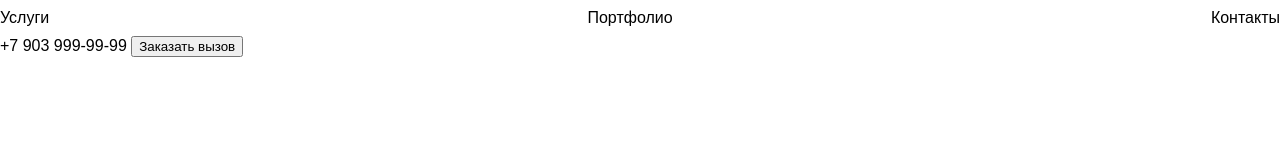
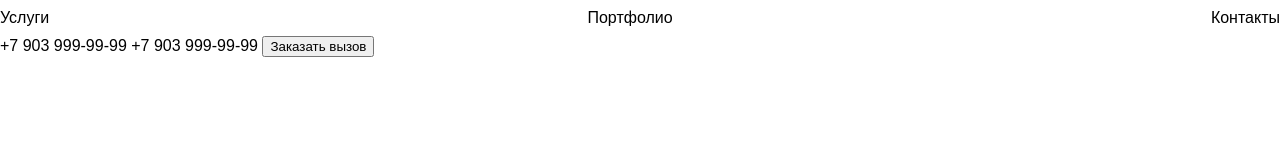
Before and after one commit to LongWinterNight/special-app, a plain HTML site: page index.html in a window 1280 px wide. Drawn offline with Linux system fonts and the light colour scheme.

Commit message:
added new contact

```diff
--- a/index.html
+++ b/index.html
@@ -18,6 +18,7 @@
         </nav>
         <div>
             <a href="tel:+79039999999">+7 903 999-99-99</a>
+            <a href="tel:+79039999998">+7 903 999-99-99</a>
             <button>Заказать вызов</button>
         </div>
     </header>
```
